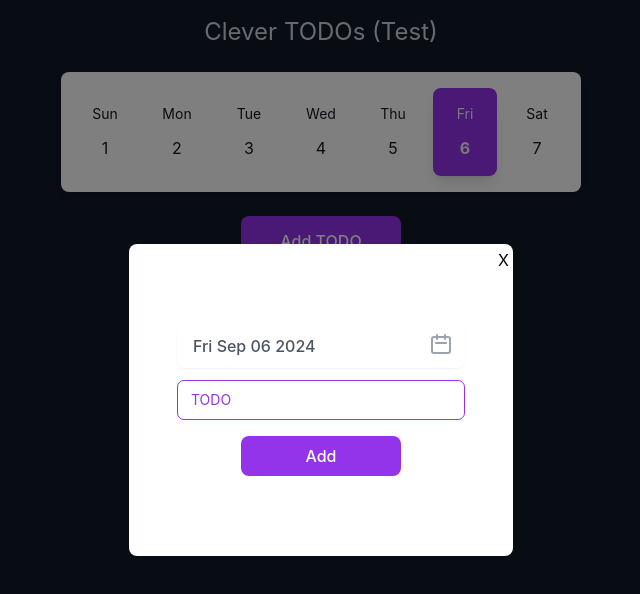
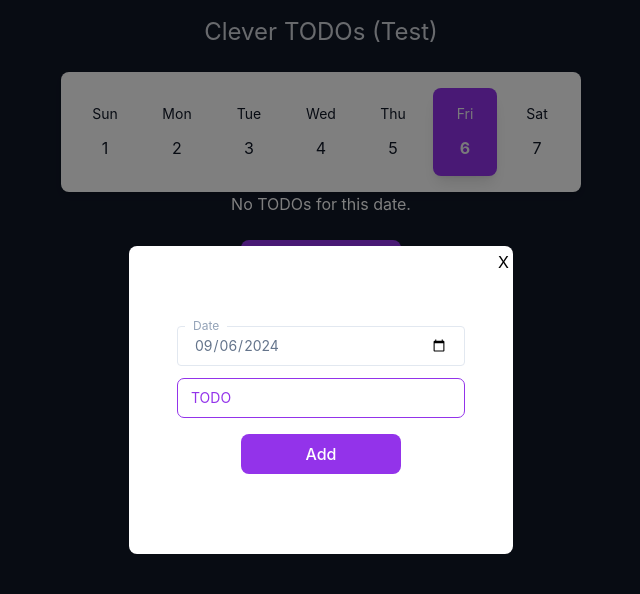
Before and after one commit to maxim8898/ctd, a React (Create React App) app: page / in a window 1280 px wide. Both pictures are taken after a click on the button "Add TODO". Shown: the top 594 px of the page, without its empty margins (319-959 px from the left). Built offline with nearby package versions, Linux system fonts and the light colour scheme.

Commit message:
Code review fixes.

```diff
--- a/src/components/AddTodoForm/AddTodoForm.tsx
+++ b/src/components/AddTodoForm/AddTodoForm.tsx
@@ -11,7 +11,8 @@ interface AddTodoFormProps {
     onClose: () => void,
 }
 function AddTodoForm({ item, items, timestamp, setTodo, onClose }: AddTodoFormProps) {
-    const[text, setText] = useState(item ? item.text : '');
+    const [text, setText] = useState(item ? item.text : '');
+    const [datepickerTimestamp, setDatepickerTimestamp] = useState(timestamp);
     function editTodo() {
         if (typeof item !== 'undefined') {
             item.text = text;
@@ -22,7 +23,7 @@ function AddTodoForm({ item, items, timestamp, setTodo, onClose }: AddTodoFormPr
                 id: id,
                 status: false,
                 text: text,
-                date: timestamp,
+                date: datepickerTimestamp,
             };
             setTodo(id, newItem);
         }
@@ -32,7 +33,7 @@ function AddTodoForm({ item, items, timestamp, setTodo, onClose }: AddTodoFormPr
 
     return (
         <>
-            <DatePicker/>
+            <DatePicker timestamp={datepickerTimestamp} changeDate={setDatepickerTimestamp}/>
             <div className="relative h-10 w-72 mx-auto">
                 <input
                     className="peer h-full w-full rounded-[7px] border border-purple-600 border-t-transparent bg-transparent px-3 py-2.5 font-sans text-sm font-normal text-blue-gray-700 outline outline-0 transition-all placeholder-shown:border placeholder-shown:border-purple-600 placeholder-shown:border-t-purple-600 focus:border-2 focus:border-purple-600 focus:border-t-transparent focus:outline-0 disabled:border-0 disabled:bg-blue-gray-50"
--- a/src/components/UI/Calendar.tsx
+++ b/src/components/Calendar/Calendar.tsx
@@ -1,5 +1,5 @@
 import React from "react";
-import Weekday from "./Weekday";
+import Weekday from "../Weekday/Weekday";
 
 interface CalendarProps {
     activeDateTimestamp: number,
--- a/src/components/DatePicker/DatePicker.tsx
+++ b/src/components/DatePicker/DatePicker.tsx
@@ -1,105 +1,25 @@
-import React, {useState} from "react";
-import classNames from "classnames";
+import React from "react";
 
 interface DatepickerData {
-    showDatepicker: boolean,
-    datepickerValue: string,
-    month: number,
-    year: number,
-    noOfDays: number[],
-    blankDays: number[],
-    days: string[],
+    timestamp: number,
+    changeDate: (timestamp: number) => void,
 }
 
-function DatePicker() {
-    const MONTH_NAMES = ['January', 'February', 'March', 'April', 'May', 'June', 'July', 'August', 'September', 'October', 'November', 'December'];
-    const DAYS = ['Sun', 'Mon', 'Tue', 'Wed', 'Thu', 'Fri', 'Sat'];
-
-    const today = new Date();
-    let daysInMonth = new Date(today.getFullYear(), today.getMonth() + 1, 0).getDate();
-    let dayOfWeek = new Date(today.getFullYear(), today.getMonth()).getDay();
-    let blankdaysArray: number[] = [];
-    for ( let i=1; i <= dayOfWeek; i++) {
-        blankdaysArray.push(i);
-    }
-
-    let daysArray: number[] = [];
-    for ( let i=1; i <= daysInMonth; i++) {
-        daysArray.push(i);
-    }
-
-    const [date, setDate] = useState<DatepickerData>({
-        showDatepicker: false,
-        datepickerValue: new Date().toDateString(),
-        month: today.getMonth(),
-        year: today.getFullYear(),
-        noOfDays: daysArray,
-        blankDays: blankdaysArray,
-        days: DAYS,
-    });
-
-    function setDateValue(value:number) {
-        setDate(prevState => ({
-            ...prevState,
-            datepickerValue: new Date(date.year, date.month, value).toDateString(),
-            showDatepicker: false,
-        }));
-    }
+function DatePicker({timestamp, changeDate}: DatepickerData) {
+    // Transform timestamp to 'YYYY-mm-dd' format.
+    let defaultDate = new Date(timestamp);
+    defaultDate.setMinutes(defaultDate.getMinutes() - defaultDate.getTimezoneOffset())
+    const date = defaultDate.toJSON().slice(0 ,10);
 
     return (
-        <div className="container mx-auto px-2">
-            <div className="my-3 mx-auto w-72">
-                <div className="relative">
-                    <input type="hidden" name="date" x-ref="date" />
-                    <input type="text" readOnly={true}
-                        className="w-full pl-4 pr-10 py-3 leading-none rounded-lg shadow-sm focus:outline-none focus:shadow-outline text-gray-600 font-medium"
-                        placeholder="Select date"
-                           value={date.datepickerValue}
-                           onClick={() => setDate(prevState => ({...prevState, showDatepicker: !date.showDatepicker}))}
-                    />
-                    <div className="absolute top-0 right-0 px-3 py-2">
-                        <svg className="h-6 w-6 text-gray-400"  fill="none" viewBox="0 0 24 24" stroke="currentColor">
-                            <path stroke-linecap="round" stroke-linejoin="round" stroke-width="2" d="M8 7V3m8 4V3m-9 8h10M5 21h14a2 2 0 002-2V7a2 2 0 00-2-2H5a2 2 0 00-2 2v12a2 2 0 002 2z"/>
-                        </svg>
-                    </div>
-                    <div className={classNames(
-                        "z-40 w-17rem bg-white mt-12 rounded-lg shadow p-4 absolute top-0 left-0",
-                        date.showDatepicker ? '' : 'hidden',
-                    )}>
-                        <div className="flex justify-between items-center mb-2">
-                            <div>
-                                <span className="text-lg font-bold text-gray-800">{MONTH_NAMES[date.month]}</span>
-                                <span className="ml-1 text-lg text-gray-600 font-normal">{date.year}</span>
-                            </div>
-                        </div>
-                        <div className="flex flex-wrap mb-3 -mx-1">
-                            {DAYS.map((day) => (
-                                <div className="w-[14.28%] px-1">
-                                    <div
-                                        className="text-gray-800 font-medium text-center text-xs">
-                                        {day}
-                                    </div>
-                                </div>
-                            ))}
-                        </div>
-                        <div className="flex flex-wrap -mx-1">
-                            {date.blankDays.map((day) => (
-                                <div className="w-[14.28%] text-center border p-1 border-transparent text-sm"></div>
-                            ))}
-                            {date.noOfDays.map((day) => (
-                                <div className="w-[14.28%] px-1 mb-1">
-                                    <div
-                                    className="cursor-pointer text-center text-sm leading-none
-                                    rounded-full leading-loose transition ease-in-out
-                                    duration-100 text-gray-700 hover:bg-blue-200"
-                                    onClick={() => setDateValue(day)}
-                                    >{day}</div>
-                                </div>
-                            ))}
-                        </div>
-                    </div>
-                </div>
-            </div>
+        <div className="relative my-3 mx-auto w-72">
+            <input id="id-date07" type="date" name="id-date07" className="relative w-full h-10 px-4 text-sm placeholder-transparent transition-all border rounded outline-none peer border-slate-200 text-slate-500 autofill:bg-white invalid:border-pink-500 invalid:text-pink-500 focus:border-emerald-500 focus:outline-none invalid:focus:border-pink-500 focus-visible:outline-none disabled:cursor-not-allowed disabled:bg-slate-50 disabled:text-slate-400"
+                   onChange={(e) => {
+                       return changeDate(new Date(e.target.value).getTime())
+                   }}
+                   defaultValue={date}
+            />
+            <label htmlFor="id-date07" className="absolute -top-2 left-2 z-[1] cursor-text px-2 text-xs text-slate-400 transition-all before:absolute before:left-0 before:top-0 before:z-[-1] before:block before:h-full before:w-full before:bg-white before:transition-all peer-placeholder-shown:top-2.5 peer-placeholder-shown:text-sm peer-autofill:-top-2 peer-required:after:text-pink-500 peer-required:after:content-['\u00a0*'] peer-invalid:text-pink-500 peer-focus:-top-2 peer-focus:cursor-default peer-focus:text-xs peer-focus:text-emerald-500 peer-invalid:peer-focus:text-pink-500 peer-disabled:cursor-not-allowed peer-disabled:text-slate-400 peer-disabled:before:bg-transparent"> Date </label>
         </div>
     )
 }
--- a/src/components/List/List.tsx
+++ b/src/components/List/TodoList.tsx
@@ -6,12 +6,14 @@ interface ListProps {
     timestamp: number,
     setTodo: (id: string, todo: Todo) => void,
 }
-function List({ items, timestamp, setTodo }: ListProps) {
+function TodoList({ items, timestamp, setTodo }: ListProps) {
+    const todos = Array.from(items).filter(([id, todo]) => {
+        return (new Date(todo.date)).getDate() === (new Date(timestamp)).getDate();
+    });
+
     return (
         <>
-            {items && Array.from(items).map(([id, todo]) => {
-                if (new Date(todo.date).getDate() === new Date(timestamp).getDate()) {
-                    return (
+            {todos.length ? todos.map(([id, todo]) => (
                         <div key={id} className="mt-5 flex items-center justify-between p-2">
                             <div className="flex items-center justify-center gap-2">
                                 <input
@@ -28,16 +30,11 @@ function List({ items, timestamp, setTodo }: ListProps) {
                                 </p>
                             </div>
                         </div>
-                    )
-                } else {
-                    return (
-                        <span className="text-white">No TODOs for this date.</span>
-                    )
-                }
+                    ))
+                : ( <span className="text-white">No TODOs for this date.</span> )
             }
-            )}
         </>
     );
 }
 
-export default List;
+export default TodoList;
```
Also changed, not shown: src/App.tsx (+4 -5 lines), src/components/UI/Button.tsx (renamed from src/components/Button/Button.tsx), src/components/UI/Modal.tsx (renamed from src/components/Modal/Modal.tsx), src/components/Weekday/Weekday.tsx (renamed from src/components/UI/Weekday.tsx).
